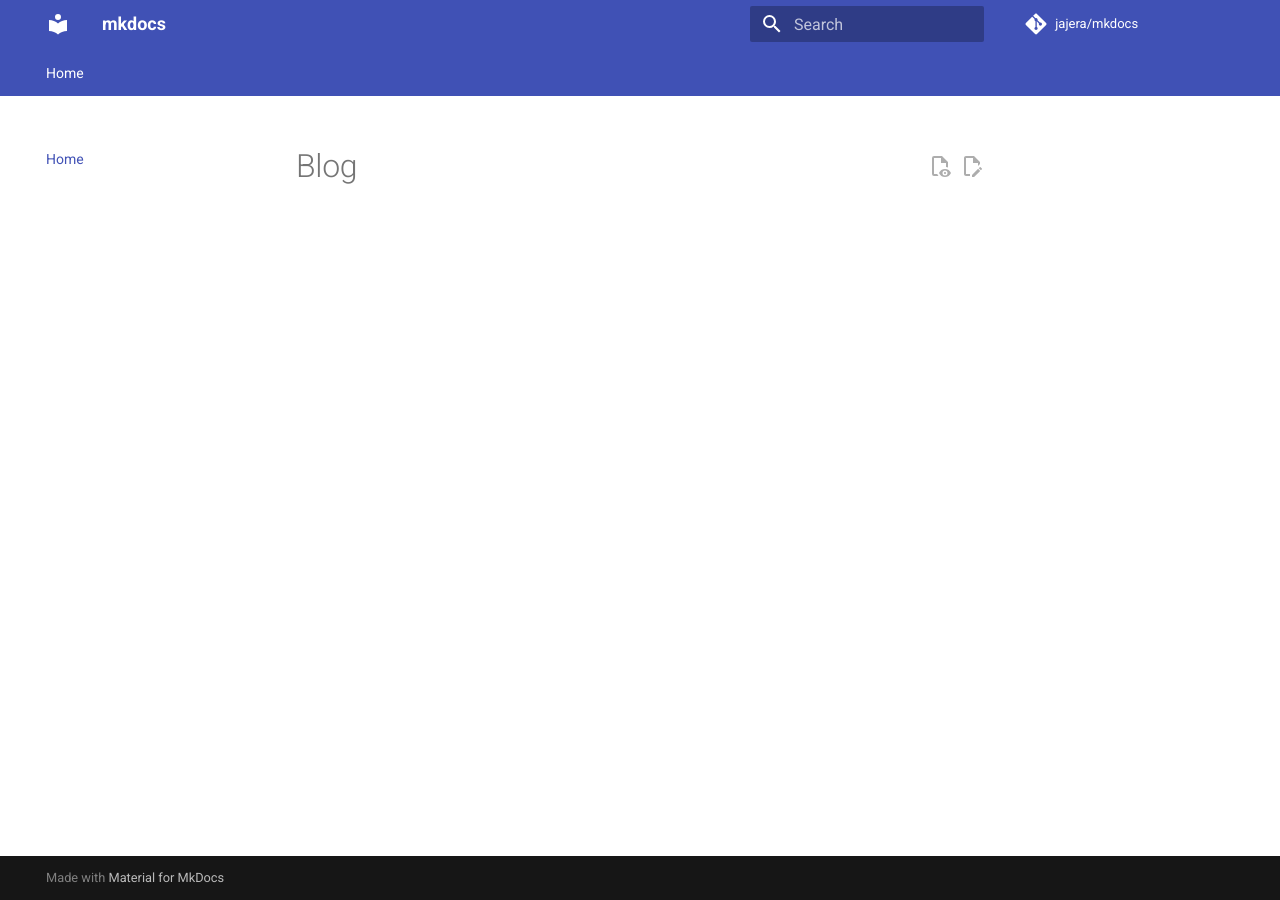
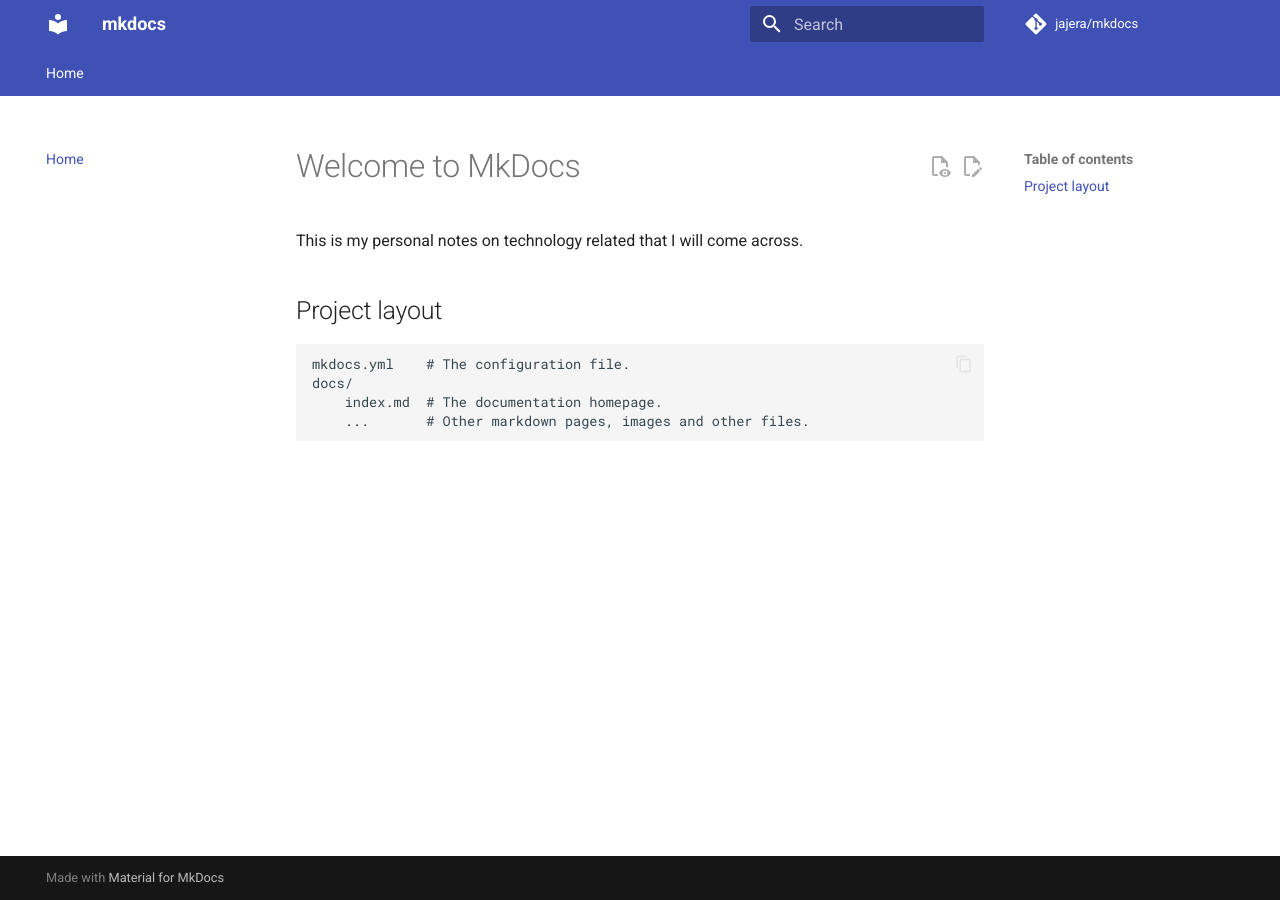
Before and after one commit to jajera/mkdocs, an MkDocs documentation site: the page built from docs/index.md, in a window 1280 px wide. Built offline with MkDocs 1.6.1 and Material for MkDocs 9.7.7, drawn with Linux system fonts in a browser that asks for light colours; comment, search, counter and statistics services are not loaded.

Commit message:
initial commit
upload files

```diff
--- a/docs/index.md
+++ b/docs/index.md
@@ -1 +1,10 @@
-# Blog
+# Welcome to MkDocs
+
+This is my personal notes on technology related that I will come across.
+
+## Project layout
+
+    mkdocs.yml    # The configuration file.
+    docs/
+        index.md  # The documentation homepage.
+        ...       # Other markdown pages, images and other files.
--- a/mkdocs.yml
+++ b/mkdocs.yml
@@ -90,11 +90,8 @@
       separator: '[\s\-,:!=\[\]()"`/]+|\.(?!\d)|&[lg]t;|(?!\b)(?=[A-Z][a-z])'
   - minify:
       minify_html: true
-
-# plugins:
-#   - search
-#   - git-revision-date-localized:
-#       fallback_to_build_date: true
-#   - minify:
-#       minify_html: true
-#   - include_dir_to_nav
+  - git-revision-date-localized:
+      fallback_to_build_date: true
+  - minify:
+      minify_html: true
+  - include_dir_to_nav
```
